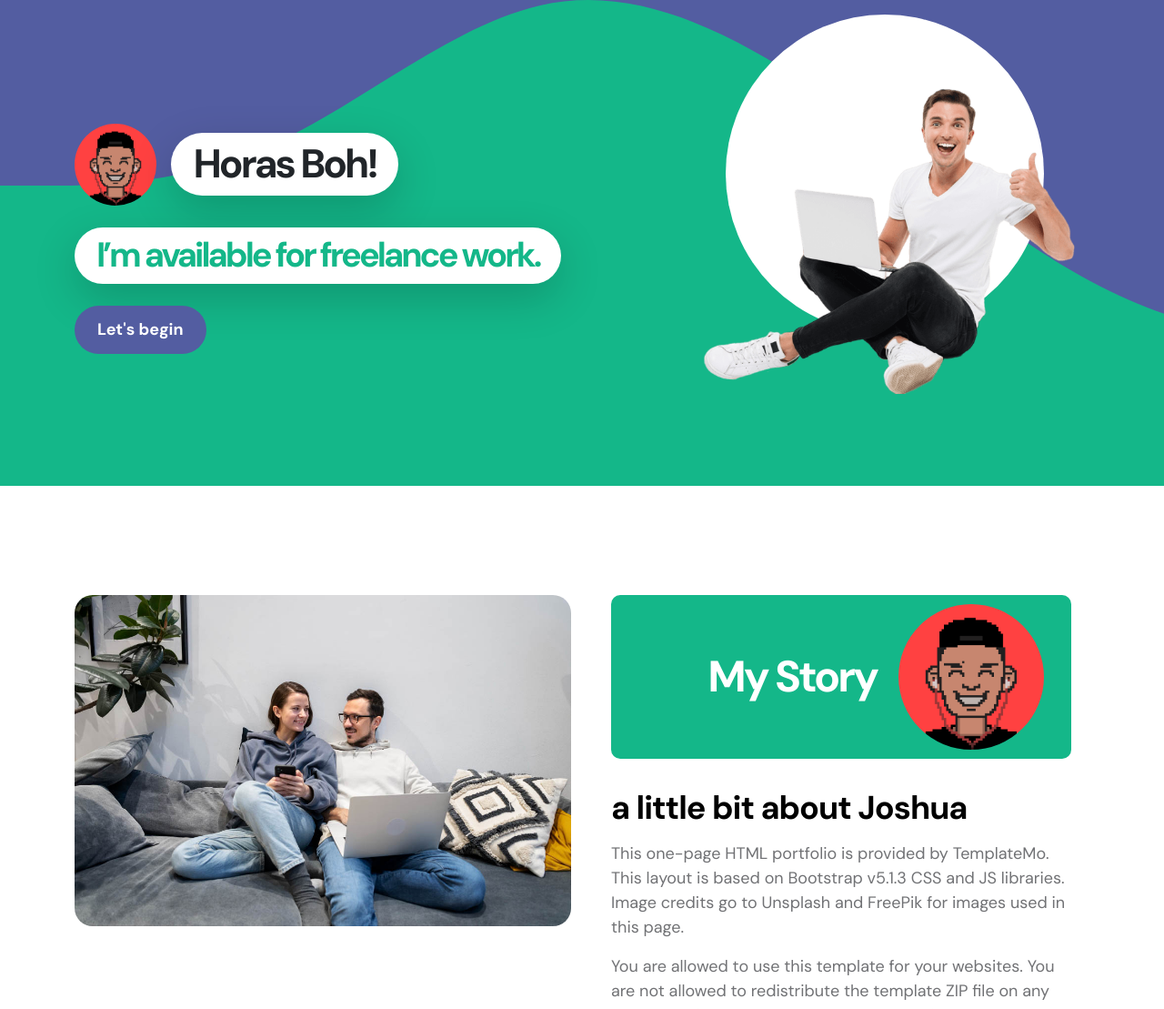
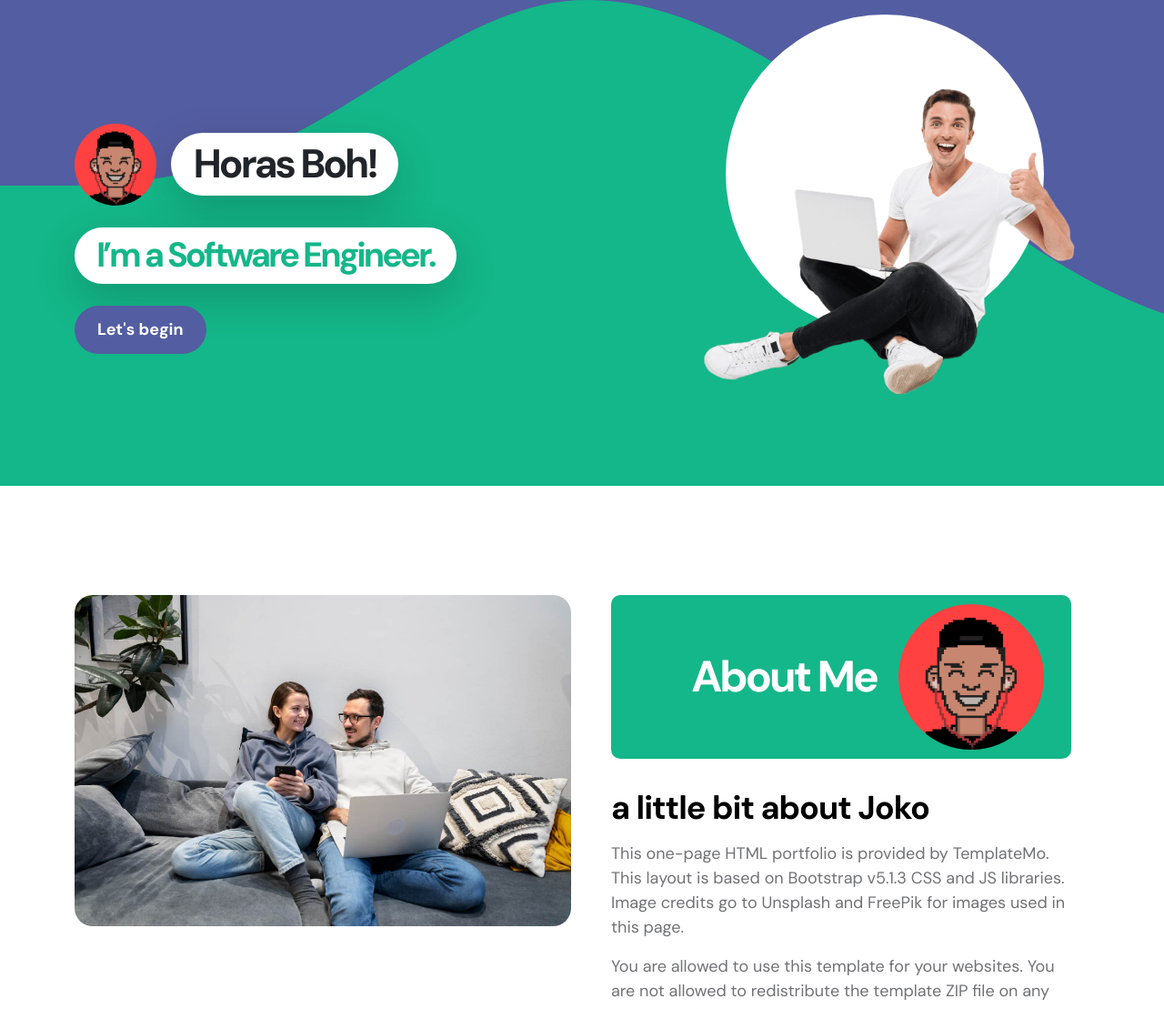
Before and after one commit to Servacius/portofoliov1, a plain HTML site: page index.html in a window 1280 px wide. Shown: the part 126-1235 px from the top of the page at 91% size. Drawn offline with Linux system fonts and the light colour scheme.

Commit message:
change about messsage

```diff
--- a/index.html
+++ b/index.html
@@ -105,7 +105,7 @@ https://templatemo.com/tm-578-first-portfolio
                                     <h1 class="hero-title ms-3 mb-0">Horas Boh!</h1>
                                 </div>
 
-                                <h2 class="mb-4">I’m available for freelance work.</h2>
+                                <h2 class="mb-4">I’m a Software Engineer.</h2>
                                 <p class="mb-4"><a class="custom-btn btn custom-link" href="#section_2">Let's begin</a></p>
                             </div>
                         </div>
@@ -134,12 +134,12 @@ https://templatemo.com/tm-578-first-portfolio
                             <div class="about-thumb">
 
                                 <div class="section-title-wrap d-flex justify-content-end align-items-center mb-4">
-                                    <h2 class="text-white me-4 mb-0">My Story</h2>
+                                    <h2 class="text-white me-4 mb-0">About Me</h2>
 
                                     <img src="images/portofolio.png" class="avatar-image img-fluid" alt="">
                                 </div>
 
-                                <h3 class="pt-2 mb-3">a little bit about Joshua</h3>
+                                <h3 class="pt-2 mb-3">a little bit about Joko</h3>
 
                                 <p>This one-page HTML portfolio is provided by <a href="https://templatemo.com" target="_blank">TemplateMo</a>. This layout is based on Bootstrap v5.1.3 CSS and JS libraries. Image credits go to <a href="https://unsplash.com" target="_blank">Unsplash</a> and <a href="https://freepik.com" target="_blank">FreePik</a> for images used in this page.</p>
 
```
